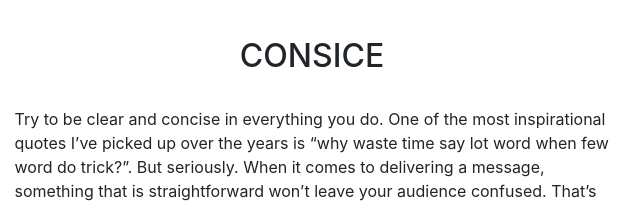
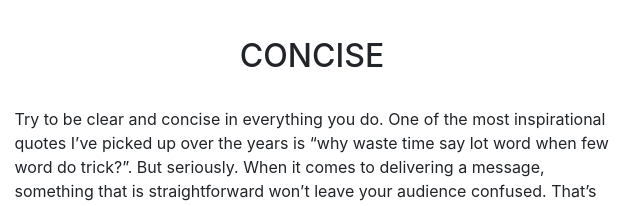
Before and after one commit to brizznee/brizznee.github.io, a plain HTML site: page index.html in a window 1280 px wide. Shown: the part 1081-1287 px from the top of the page, 328-968 px from the left. Drawn offline with nearby package versions, Linux system fonts and the light colour scheme.

Commit message:
ooo girl learn to spell

```diff
--- a/index.html
+++ b/index.html
@@ -60,7 +60,7 @@
 <p> You don’t have to be artistic, you just need to be original. “But Brittany, is anything really ‘original’ anymore”. Yeah, I hear you. All I’m saying is that good design is distinct. Even if it’s just black words on a white background. Memorable > Remarkable. We can’t all be artist, that’s why we are designers.  I mean that with love.
  </p>
  <br>
- <center><h2 id="C3"> CONSICE </h2></center>
+ <center><h2 id="C3"> CONCISE </h2></center>
 <br>
  <p> Try to be clear and concise in everything you do. One of the most inspirational quotes I’ve picked up over the years is “why waste time say lot word when few word do trick?”. But seriously. When it comes to delivering a message, something that is straightforward won’t leave your audience confused. That’s the main thing that sets designers and artists a part. The message should be direct and not up to interpretation. This shouldn’t stunt your creative spirit. Instead, finding a fun way to deliver a well-defined message is what communication design is all about.
   </p>
```
